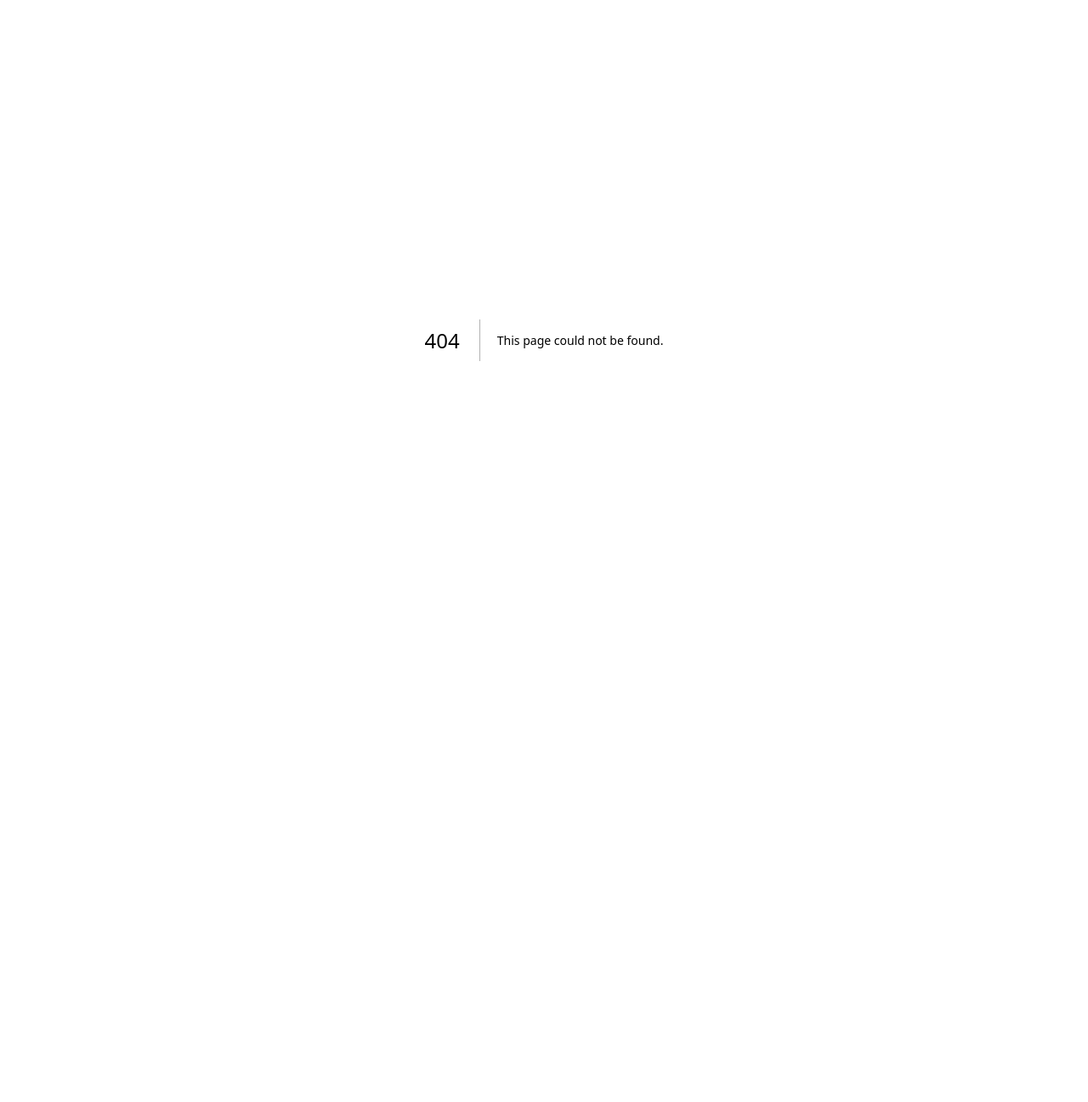
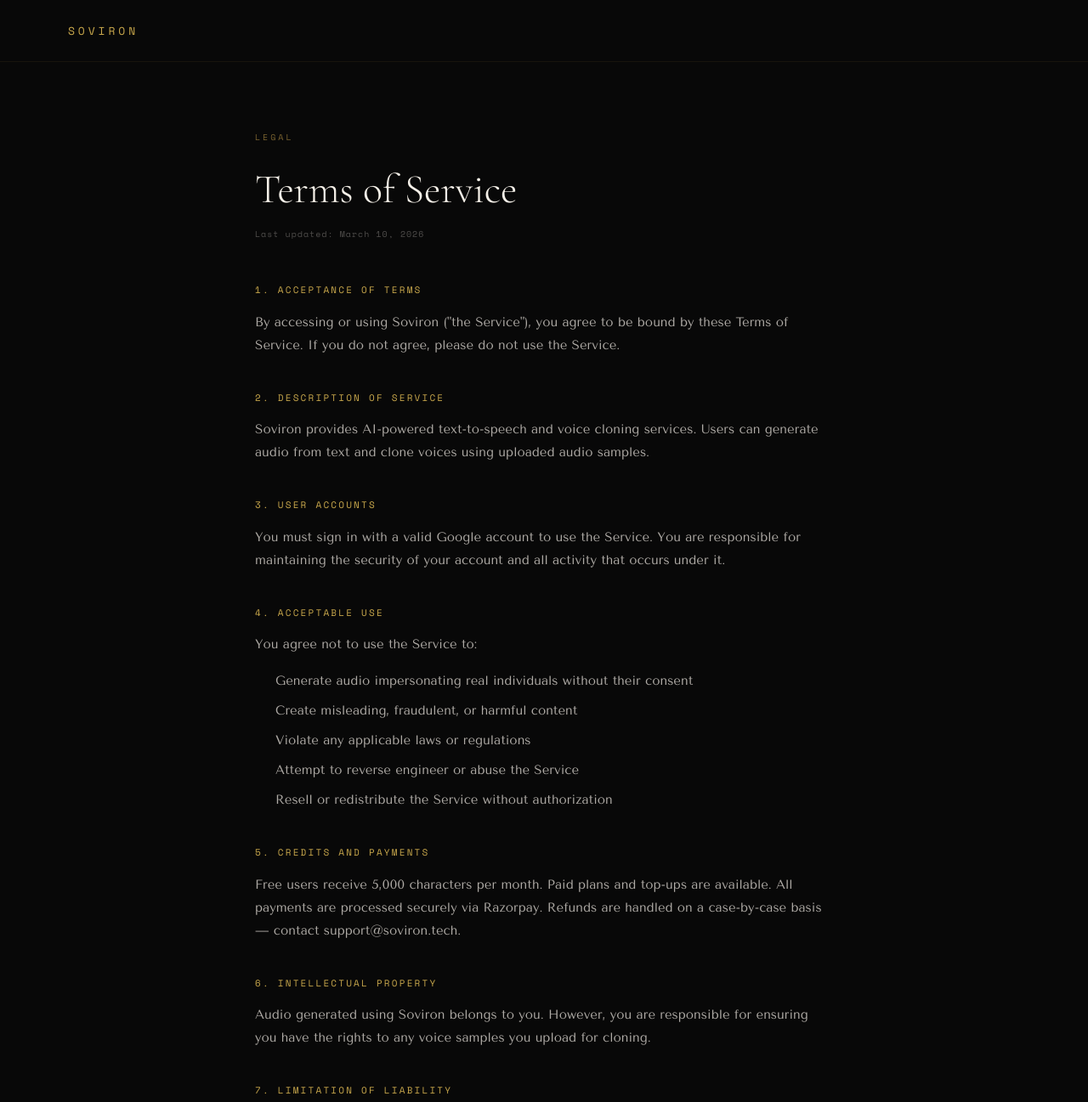
Before and after one commit to rupesh13r/soviron, a Next.js app: page /terms in a window 1280 px wide. Before the commit this address had no page. Shown: the top 1297 px of the page at 85% size. Before the commit the page ends 800 px from the top, so only its background shows below. Built offline with nearby package versions, Linux system fonts and the light colour scheme.

Commit message:
add terms and privacy pages

```diff
--- /dev/null
+++ b/app/privacy/page.tsx
@@ -0,0 +1,76 @@
+export default function PrivacyPage() {
+  return (
+    <>
+      <style>{`
+        @import url('https://fonts.googleapis.com/css2?family=Cormorant+Garamond:ital,wght@0,300;0,400;1,300;1,400&family=Tenor+Sans&family=Space+Mono:wght@400;700&display=swap');
+        * { margin: 0; padding: 0; box-sizing: border-box; }
+        body { background: #080808; color: #F5F0E8; font-family: 'Tenor Sans', sans-serif; }
+        .nav { padding: 24px 80px; border-bottom: 1px solid rgba(201,168,76,0.08); }
+        .nav a { font-family: 'Space Mono', monospace; font-size: 13px; letter-spacing: 0.3em; color: #C9A84C; text-decoration: none; }
+        .container { max-width: 760px; margin: 0 auto; padding: 80px 40px; }
+        .eyebrow { font-family: 'Space Mono', monospace; font-size: 10px; letter-spacing: 0.3em; color: #7A6330; text-transform: uppercase; margin-bottom: 16px; }
+        h1 { font-family: 'Cormorant Garamond', serif; font-size: 48px; font-weight: 300; margin-bottom: 8px; }
+        .updated { font-family: 'Space Mono', monospace; font-size: 10px; color: rgba(245,240,232,0.3); letter-spacing: 0.1em; margin-bottom: 48px; }
+        h2 { font-family: 'Space Mono', monospace; font-size: 11px; letter-spacing: 0.2em; color: #C9A84C; text-transform: uppercase; margin: 40px 0 16px; }
+        p { font-size: 15px; line-height: 1.8; color: rgba(245,240,232,0.7); margin-bottom: 16px; }
+        ul { padding-left: 24px; margin-bottom: 16px; }
+        li { font-size: 15px; line-height: 1.8; color: rgba(245,240,232,0.7); margin-bottom: 8px; }
+        a { color: #C9A84C; }
+        .footer { margin-top: 80px; padding-top: 40px; border-top: 1px solid rgba(201,168,76,0.08); font-family: 'Space Mono', monospace; font-size: 10px; color: rgba(245,240,232,0.2); letter-spacing: 0.1em; }
+      `}</style>
+      <nav className="nav"><a href="/">SOVIRON</a></nav>
+      <div className="container">
+        <p className="eyebrow">Legal</p>
+        <h1>Privacy Policy</h1>
+        <p className="updated">Last updated: March 10, 2026</p>
+
+        <h2>1. Information We Collect</h2>
+        <p>When you use Soviron, we collect:</p>
+        <ul>
+          <li>Your Google account information (name, email, profile picture) when you sign in</li>
+          <li>Text you submit for speech generation</li>
+          <li>Voice samples you upload for voice cloning</li>
+          <li>Usage data including characters generated and API calls made</li>
+        </ul>
+
+        <h2>2. How We Use Your Information</h2>
+        <p>We use your information to:</p>
+        <ul>
+          <li>Provide and improve the Service</li>
+          <li>Track your usage and enforce plan limits</li>
+          <li>Process payments and manage subscriptions</li>
+          <li>Send transactional emails (account updates, payment receipts)</li>
+        </ul>
+
+        <h2>3. Voice Data</h2>
+        <p>Voice samples you upload are stored securely and used only to generate audio for your account. We do not share, sell, or use your voice data to train AI models without your explicit consent.</p>
+
+        <h2>4. Data Storage</h2>
+        <p>Your data is stored securely using Supabase (PostgreSQL database and file storage). We implement industry-standard security measures to protect your data.</p>
+
+        <h2>5. Third-Party Services</h2>
+        <p>We use the following third-party services:</p>
+        <ul>
+          <li><strong>Google OAuth</strong> — for authentication</li>
+          <li><strong>Razorpay</strong> — for payment processing</li>
+          <li><strong>Supabase</strong> — for database and file storage</li>
+          <li><strong>Vercel</strong> — for hosting</li>
+        </ul>
+
+        <h2>6. Data Retention</h2>
+        <p>We retain your data as long as your account is active. You can request deletion of your account and all associated data by emailing <a href="mailto:support@soviron.tech">support@soviron.tech</a>.</p>
+
+        <h2>7. Your Rights</h2>
+        <p>You have the right to access, correct, or delete your personal data at any time. Contact us at <a href="mailto:support@soviron.tech">support@soviron.tech</a> to exercise these rights.</p>
+
+        <h2>8. Changes to This Policy</h2>
+        <p>We may update this policy from time to time. We will notify you of significant changes via email or a notice on our website.</p>
+
+        <h2>9. Contact</h2>
+        <p>For privacy-related questions, email us at <a href="mailto:support@soviron.tech">support@soviron.tech</a>.</p>
+
+        <p className="footer">© 2026 Soviron. All rights reserved.</p>
+      </div>
+    </>
+  );
+}
--- /dev/null
+++ b/app/terms/page.tsx
@@ -0,0 +1,65 @@
+export default function TermsPage() {
+  return (
+    <>
+      <style>{`
+        @import url('https://fonts.googleapis.com/css2?family=Cormorant+Garamond:ital,wght@0,300;0,400;1,300;1,400&family=Tenor+Sans&family=Space+Mono:wght@400;700&display=swap');
+        * { margin: 0; padding: 0; box-sizing: border-box; }
+        body { background: #080808; color: #F5F0E8; font-family: 'Tenor Sans', sans-serif; }
+        .nav { padding: 24px 80px; border-bottom: 1px solid rgba(201,168,76,0.08); }
+        .nav a { font-family: 'Space Mono', monospace; font-size: 13px; letter-spacing: 0.3em; color: #C9A84C; text-decoration: none; }
+        .container { max-width: 760px; margin: 0 auto; padding: 80px 40px; }
+        .eyebrow { font-family: 'Space Mono', monospace; font-size: 10px; letter-spacing: 0.3em; color: #7A6330; text-transform: uppercase; margin-bottom: 16px; }
+        h1 { font-family: 'Cormorant Garamond', serif; font-size: 48px; font-weight: 300; margin-bottom: 8px; }
+        .updated { font-family: 'Space Mono', monospace; font-size: 10px; color: rgba(245,240,232,0.3); letter-spacing: 0.1em; margin-bottom: 48px; }
+        h2 { font-family: 'Space Mono', monospace; font-size: 11px; letter-spacing: 0.2em; color: #C9A84C; text-transform: uppercase; margin: 40px 0 16px; }
+        p { font-size: 15px; line-height: 1.8; color: rgba(245,240,232,0.7); margin-bottom: 16px; }
+        ul { padding-left: 24px; margin-bottom: 16px; }
+        li { font-size: 15px; line-height: 1.8; color: rgba(245,240,232,0.7); margin-bottom: 8px; }
+        a { color: #C9A84C; }
+        .footer { margin-top: 80px; padding-top: 40px; border-top: 1px solid rgba(201,168,76,0.08); font-family: 'Space Mono', monospace; font-size: 10px; color: rgba(245,240,232,0.2); letter-spacing: 0.1em; }
+      `}</style>
+      <nav className="nav"><a href="/">SOVIRON</a></nav>
+      <div className="container">
+        <p className="eyebrow">Legal</p>
+        <h1>Terms of Service</h1>
+        <p className="updated">Last updated: March 10, 2026</p>
+
+        <h2>1. Acceptance of Terms</h2>
+        <p>By accessing or using Soviron ("the Service"), you agree to be bound by these Terms of Service. If you do not agree, please do not use the Service.</p>
+
+        <h2>2. Description of Service</h2>
+        <p>Soviron provides AI-powered text-to-speech and voice cloning services. Users can generate audio from text and clone voices using uploaded audio samples.</p>
+
+        <h2>3. User Accounts</h2>
+        <p>You must sign in with a valid Google account to use the Service. You are responsible for maintaining the security of your account and all activity that occurs under it.</p>
+
+        <h2>4. Acceptable Use</h2>
+        <p>You agree not to use the Service to:</p>
+        <ul>
+          <li>Generate audio impersonating real individuals without their consent</li>
+          <li>Create misleading, fraudulent, or harmful content</li>
+          <li>Violate any applicable laws or regulations</li>
+          <li>Attempt to reverse engineer or abuse the Service</li>
+          <li>Resell or redistribute the Service without authorization</li>
+        </ul>
+
+        <h2>5. Credits and Payments</h2>
+        <p>Free users receive 5,000 characters per month. Paid plans and top-ups are available. All payments are processed securely via Razorpay. Refunds are handled on a case-by-case basis — contact support@soviron.tech.</p>
+
+        <h2>6. Intellectual Property</h2>
+        <p>Audio generated using Soviron belongs to you. However, you are responsible for ensuring you have the rights to any voice samples you upload for cloning.</p>
+
+        <h2>7. Limitation of Liability</h2>
+        <p>Soviron is provided "as is" without warranties of any kind. We are not liable for any damages arising from your use of the Service.</p>
+
+        <h2>8. Changes to Terms</h2>
+        <p>We may update these terms at any time. Continued use of the Service after changes constitutes acceptance of the new terms.</p>
+
+        <h2>9. Contact</h2>
+        <p>For questions about these terms, email us at <a href="mailto:support@soviron.tech">support@soviron.tech</a>.</p>
+
+        <p className="footer">© 2026 Soviron. All rights reserved.</p>
+      </div>
+    </>
+  );
+}
```
